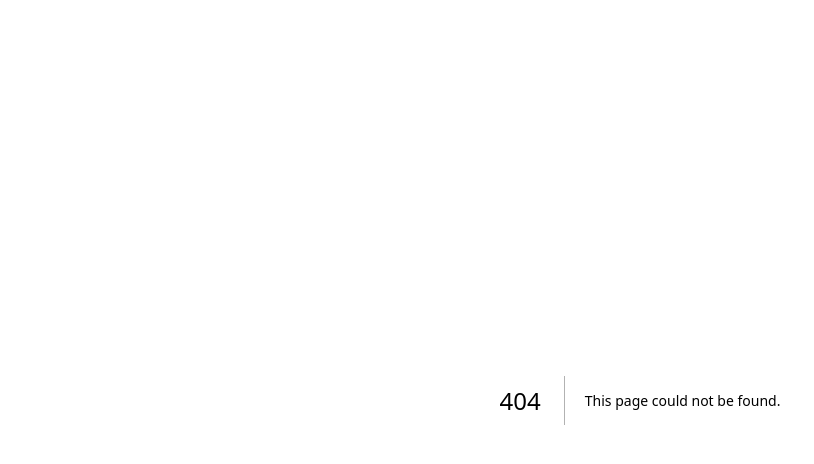
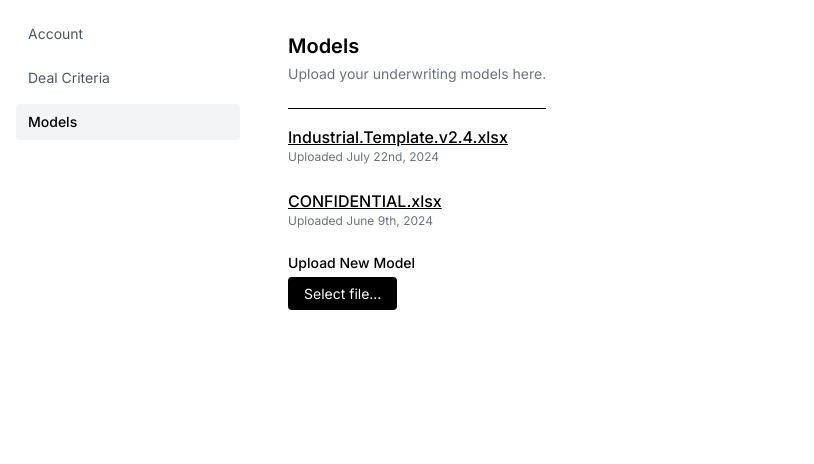
Before and after one commit to viditviionn/location-analysis, a Next.js app: page /settings in a window 1280 px wide. Before the commit this address had no page. Shown: the top 464 px of the page, without its empty margins (0-814 px from the left). Built offline with nearby package versions, Linux system fonts and the light colour scheme.

Commit message:
working on setting screen

```diff
--- a/app/globals.css
+++ b/app/globals.css
@@ -1 +1,26 @@
 @import "tailwindcss";
+
+/* Tailwind-friendly react-slider styles */
+.custom-slider {
+  background-color: #e5e7eb; /* Tailwind: bg-gray-200 */
+  position: relative;
+  border-radius: 4px;
+}
+
+.custom-track {
+  top: 0;
+  bottom: 0;
+  background-color: black; /* filled track */
+  border-radius: 4px;
+}
+
+.custom-thumb {
+  height: 20px;
+  width: 20px;
+  background-color: white;
+  border: 2px solid black;
+  border-radius: 9999px;
+  cursor: grab;
+  top: -7px;
+  position: relative;
+}
--- a/app/page.tsx
+++ b/app/page.tsx
@@ -2,13 +2,15 @@ import Image from "next/image";
 import Header from "./components/Header";
 import Workshop from "./workshop/page";
 import Pipeline from "./pipeline/page";
+import Settings from "./settings/page";
 
 export default function Home() {
   return (
     <div>
       <Header/>
       {/* <Workshop/> */}
-      <Pipeline/>
+      {/* <Pipeline/> */}
+      <Settings/>
     </div>
   );
 }
--- /dev/null
+++ b/app/settings/page.tsx
@@ -0,0 +1,51 @@
+'use client'
+
+import { useState } from 'react'
+import AccountTab from './tabs/AccountTab'
+import DealCriteriaTab from './tabs/DealCriteriaTab'
+import ModelsTab from './tabs/ModelsTab'
+
+
+const TABS = ['Account', 'Deal Criteria', 'Models'] as const
+type TabType = (typeof TABS)[number]
+
+export default function Settings() {
+  const [activeTab, setActiveTab] = useState<TabType>('Models')
+
+  const renderTabContent = () => {
+    switch (activeTab) {
+      case 'Account':
+        return <AccountTab />
+      case 'Deal Criteria':
+        return <DealCriteriaTab />
+      case 'Models':
+        return <ModelsTab />
+      default:
+        return null
+    }
+  }
+
+  return (
+    <div className="flex h-screen">
+      {/* Sidebar */}
+      <div className="w-[20%]  bg-white p-4">
+        <ul className="space-y-2">
+          {TABS.map((tab) => (
+            <li
+              key={tab}
+              onClick={() => setActiveTab(tab)}
+              className={`cursor-pointer px-3 py-2 rounded text-sm ${
+                activeTab === tab ? 'bg-gray-100 font-medium text-black' : 'text-gray-600 hover:text-black'
+              }`}
+            >
+              {tab}
+            </li>
+          ))}
+        </ul>
+      </div>
+
+      {/* Main Content */}
+      <div className="flex-1 p-8">{renderTabContent()}</div>
+    </div>
+  )
+}
--- /dev/null
+++ b/app/settings/tabs/AccountTab.tsx
@@ -0,0 +1,3 @@
+export default function AccountTab() {
+    return <p className="text-sm text-gray-600">Account settings go here...</p>
+  }
--- /dev/null
+++ b/app/settings/tabs/DealCriteriaTab.tsx
@@ -0,0 +1,117 @@
+'use client'
+
+import {
+  RadioGroup,
+  Radio,
+  Select,
+  SelectItem,
+  Button,
+} from '@nextui-org/react'
+import { useState } from 'react'
+import ReactSlider from 'react-slider'
+
+const dataPoints = [
+  'Return on Cost',
+  'Cash-on-Cash',
+  'Return on Equity',
+  'Nearest Urban Center',
+  'Population Growth Rate',
+  'Unemployment Rate',
+  'Average Household Income',
+  'WALT',
+  'Occupancy Rate',
+  'Tenants',
+]
+
+export default function DealCriteriaTab() {
+  const [irr, setIrr] = useState('10%')
+  const [range, setRange] = useState<[number, number]>([50000000, 120000000])
+
+
+  const formatCurrency = (value: number) =>
+    new Intl.NumberFormat('en-US', {
+      style: 'currency',
+      currency: 'USD',
+      maximumFractionDigits: 0,
+    }).format(value)
+
+  return (
+    <div className="max-w-3xl px-6 py-6">
+      <h2 className="text-lg font-semibold mb-1">Deal Screening Parameters</h2>
+      <p className="text-sm text-gray-500 mb-4">
+        Select the data points that appear on the deal screening page.
+      </p>
+
+      {/* NextUI RadioGroup */}
+      {/* <RadioGroup
+        orientation="horizontal"
+        value={selectedPoint}
+        onValueChange={setSelectedPoint}
+        className="grid grid-cols-3 gap-2 border-t border-b py-6 mb-6"
+      >
+        {dataPoints.map((point) => (
+          <Radio key={point} value={point} className="text-sm">
+            {point}
+          </Radio>
+        ))}
+        <Select label="Add Data Point" className="w-full col-span-3 md:col-span-1">
+          <SelectItem key="example">Example Option</SelectItem>
+        </Select>
+      </RadioGroup> */}
+    <div className="grid grid-cols-1 sm:grid-cols-2 md:grid-cols-3 gap-x-10 gap-y-2 my-4">
+  {dataPoints.map((point, i) => (
+    <div key={i} className="flex items-center gap-x-2">
+      <div className="w-5 h-5 border-2  rounded-full flex items-center justify-center">
+        <div className="bg-black w-[70%] h-[70%] rounded-full"></div>
+      </div>
+      <div className="text-sm w-fit">{point}</div>
+    </div>
+  ))}
+</div>
+      {/* Financial Criteria */}
+      <div className=" pt-6">
+        <h3 className="text-md font-semibold pb-5 border-b">Financial Criteria</h3>
+
+        <label className="block text-sm mt-5 mb-2">Target IRR</label>
+        <input
+          type="text"
+          value={irr}
+          onChange={(e) => setIrr(e.target.value)}
+          className="border px-3 py-2 w-full rounded text-sm mb-3"
+        />
+
+        <label className="flex items-center gap-2 text-sm text-gray-700 mb-4">
+          <div className='border-[#E2E8F0] border w-4 h-4 rounded-full'></div>
+          Set range
+        </label>
+
+        {/* Price Range */}
+        <div className="mt-6">
+        <label className="block text-sm font-medium mb-1">Price Range</label>
+        <div className="flex justify-between text-sm text-gray-700 mb-2">
+          <span>{formatCurrency(range[0])}</span>
+          <span>{formatCurrency(range[1])}</span>
+        </div>
+
+        <ReactSlider
+          className="custom-slider w-full h-2"
+          thumbClassName="custom-thumb"
+          trackClassName="custom-track"
+          value={range}
+          onChange={(value: [number, number]) => setRange(value)}
+          min={10000000}
+          max={150000000}
+          step={1000000}
+          pearling
+          minDistance={1000000}
+        />
+      </div>
+
+      </div>
+
+      <Button className="mt-6 px-5 py-2 rounded-md bg-black text-white" size="sm">
+        Save Settings
+      </Button>
+    </div>
+  )
+}
--- /dev/null
+++ b/app/settings/tabs/ModelsTab.tsx
@@ -0,0 +1,49 @@
+'use client'
+import { useState } from 'react'
+
+export default function ModelsTab() {
+  const [uploadedFiles, setUploadedFiles] = useState([
+    { name: 'Industrial.Template.v2.4.xlsx', date: 'July 22nd, 2024' },
+    { name: 'CONFIDENTIAL.xlsx', date: 'June 9th, 2024' },
+  ])
+
+  const handleFileUpload = (e: React.ChangeEvent<HTMLInputElement>) => {
+    const file = e.target.files?.[0]
+    if (file) {
+      const newFile = {
+        name: file.name,
+        date: new Date().toLocaleDateString('en-US', {
+          month: 'long',
+          day: 'numeric',
+          year: 'numeric',
+        }),
+      }
+      setUploadedFiles((prev) => [...prev, newFile])
+    }
+  }
+
+  return (
+    <div>
+    <div className='pb-2 border-b w-fit mb-4'>
+
+    <h2 className="text-xl font-semibold mb-1">Models</h2>
+    <p className="text-sm text-gray-500 mb-4">Upload your underwriting models here.</p>
+    </div>
+    <ul className="mb-6 space-y-6">
+      {uploadedFiles.map((file, i) => (
+        <li key={i}>
+          <p className=" font-medium underline cursor-pointer">{file.name}</p>
+          <p className="text-xs text-gray-500">Uploaded {file.date}</p>
+        </li>
+      ))}
+    </ul>
+    <label className="inline-block">
+      <span className="block font-medium text-sm mb-2">Upload New Model</span>
+      <input type="file" onChange={handleFileUpload} className="hidden" id="fileUpload" />
+      <label htmlFor="fileUpload" className="cursor-pointer px-4 py-2 bg-black text-white rounded text-sm">
+        Select file…
+      </label>
+    </label>
+  </div>
+  )
+}
--- a/package.json
+++ b/package.json
@@ -9,10 +9,12 @@
     "lint": "next lint"
   },
   "dependencies": {
+    "@nextui-org/react": "^2.6.11",
     "next": "15.3.0",
     "react": "^19.0.0",
     "react-dom": "^19.0.0",
-    "react-icons": "^5.5.0"
+    "react-icons": "^5.5.0",
+    "react-slider": "^2.0.6"
   },
   "devDependencies": {
     "@tailwindcss/postcss": "^4",
```
Also changed, not shown: 1 other file (tests, documents, lock files or other folders).
